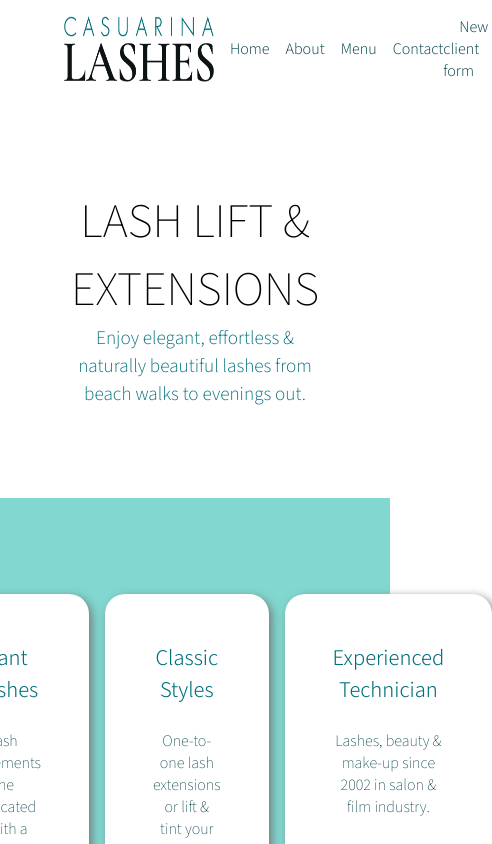
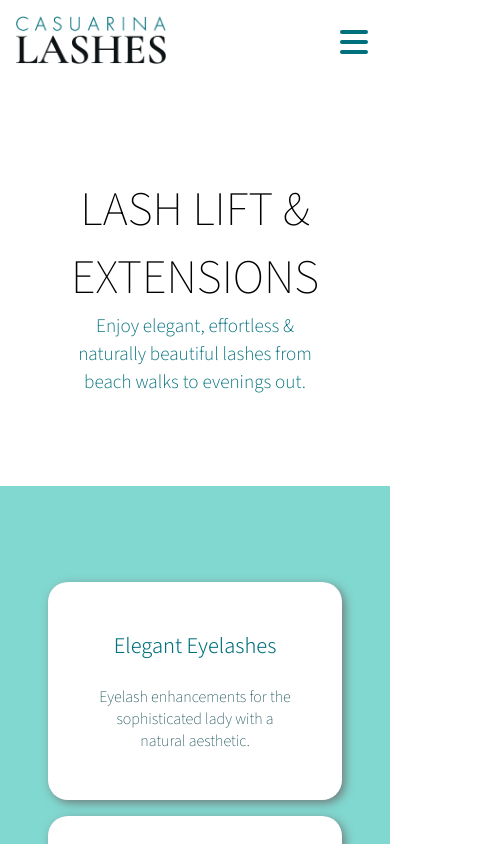
Before and after one commit to joCodes01/casuarinalashes, a React (Vite) app: page / in a window 390 px wide. Shown: the top 844 px of the page, 492 px wide, since content can reach past the window. Built offline with nearby package versions, Linux system fonts and the light colour scheme.

Commit message:
add mobile nav menu

```diff
--- a/src/Styles.css
+++ b/src/Styles.css
@@ -7,7 +7,7 @@
 }
 
 /* * {
-    border: 1px solid red;
+    border: 1px solid pink;
 }  */
 
 
@@ -32,7 +32,8 @@
     --cl-h2-section-heading: 2.5rem;
 
 
-    --cl-font-family-1: "SourceSans3";
+
+    --cl-font-family-1: "SourceSans3", "Segoe UI", Roboto, "Helvetica Neue", "Nimbus Sans", Arial, sans-serif;;
 
 }
 @font-face {
@@ -53,6 +54,9 @@ format("truetype");
     flex-direction: column;
     min-height: 100vh;
 }
+button {
+  all: unset;
+}
 main {
     flex: 1;
 }
@@ -62,7 +66,7 @@ body {
 a {
     text-decoration: none;
 }
-button{
+.button-style{
     height: 2.5rem;
     border: none;
     background-color: var(--cl-accent);
@@ -72,12 +76,16 @@ button{
     font-weight: 200;
     border-radius: 5px;
 }
+label {
+    font-family: var(--cl-font-family-1);
+    font-size: 1.2rem;
+    font-weight: 200;
+    color: var(--cl-accent);
+    margin-bottom: .3rem;;
+}
 
 section {
     padding: var(--cl-main-padding);
-}
-.nav-primary {
-    display: flex;
 }
 .logo-container {
     display: flex;
@@ -100,6 +108,28 @@ section {
     margin-left: 1rem;
     color: var(--cl-accent);
     font-weight: 300;
+}
+.navbaritems-mobile {
+    list-style-type: none;
+    color: var(--cl-darkest);
+    font-weight: 300;
+    text-align: center;
+    position: fixed;
+    top: 92px;
+    width: 100%;
+    background-color: var(--cl-lightest);
+    border-bottom: 1px solid var(--cl-accent)
+}
+.navbaritems-mobile li {
+    padding: .7rem;
+    /* border: 1px solid black; */
+}
+.navbar-mobile {
+    display: none;
+}
+.hamburger-btn {
+    color: var(--cl-mid);
+    background-color: var(--cl-lightest);
 }
 .footer {
     background-color: var(--cl-light);
@@ -521,19 +551,34 @@ section {
   .contact-form {
     height: 100%;
   }
-
-/* @media screen and (max-width: 642px ) {
-    h2 {
-    }
-
-} */
  .contact-form-inputs> Div> input {
     height: 2rem;
  }
  .contact-form-inputs> Div>textarea {
-    height: 12rem;
+    height: 10rem;
  }
  .contact-form-inputs>button {
     margin-top: auto;
+ }
+@media screen and (max-width: 764px ) {
+    .info-card-grid-container {
+        grid-template-columns: 1fr;
+    }
+    .navbar {
+        display: none;
+    }
+    .mobile-bar {
+        display: flex;
+        flex-direction: row;
+        justify-content: space-between;
+        padding: 1rem;
+        align-items: center;
+    }
+    .navbar-mobile {
+        display: flex;
+        flex-direction: column;
+        position: relative;
 
- }
+    }
+
+}
--- a/src/components/Navbar.jsx
+++ b/src/components/Navbar.jsx
@@ -1,17 +1,62 @@
 import React from 'react'
 import { NavLink } from 'react-router-dom'
 import logo from '/src/assets/images/CasuarinaLashesLogo.png'
+import { FontAwesomeIcon } from '@fortawesome/react-fontawesome'
+import { faBars } from '@fortawesome/free-solid-svg-icons/faBars'
+import { useState } from 'react'
+
 
 
 
 export function Navbar() {
-    return(
-        <div className='navbar'>
+
+const [mobileNav, setMobileNav] = useState(false);
+
+
+function toggleMobileNav() {
+    setMobileNav(prev => !prev);
+    console.log(mobileNav);
+
+}
+    return(<>
+        <nav className='navbar'>
             <div className="logo-container">
                 <img src={logo} alt="business logo" width="150px"/>
             </div>
-            <nav className="nav-primary">
-                <ul className='navbaritems'>
+
+            <ul className='navbaritems'>
+                <li>
+                    <NavLink to='/'>Home</NavLink>
+                </li>
+                <li>
+                    <NavLink to='/about'>About</NavLink>
+                </li>
+                <li>
+                    <NavLink to='/menu'>Menu</NavLink>
+                </li>
+                <li>
+                    <NavLink to='/contact'>Contact</NavLink>
+                </li>
+                <li>
+                    <NavLink to='/newclientform'>New client form</NavLink>
+                </li>
+            </ul>
+
+        </nav>
+
+        <nav className="navbar-mobile">
+             <div className="mobile-bar">
+                 <div className="logo-container-mobile">
+                    <img src={logo} alt="business logo" width="150px"/>
+                </div>
+
+                <button aria-label="open nav menu" onClick={toggleMobileNav}>
+                    <FontAwesomeIcon className="hamburger-btn" size="2x" icon={faBars} />
+                </button>
+             </div>
+
+            {mobileNav && (
+                <ul className='navbaritems-mobile'>
                     <li>
                         <NavLink to='/'>Home</NavLink>
                     </li>
@@ -28,8 +73,10 @@ export function Navbar() {
                         <NavLink to='/newclientform'>New client form</NavLink>
                     </li>
                 </ul>
-            </nav>
-        </div>
+
+            )}
+        </nav>
+        </>
     )
 }
 
--- a/src/pages/Contact.jsx
+++ b/src/pages/Contact.jsx
@@ -45,7 +45,7 @@ export function Contact() {
                                     <label for="contact-message">Message</label>
                                     <textarea></textarea>
                                 </div>
-                                <button type="submit">Send</button>
+                                <button className="button-style" type="submit">Send</button>
                             </div>
                         </form>
                     </div>
--- a/vite.config.js
+++ b/vite.config.js
@@ -5,4 +5,7 @@ import react from '@vitejs/plugin-react'
 export default defineConfig({
   plugins: [react()],
   base: '/casuarinalashes/',
+  server: {
+    host: true,
+  }
 })
```
Also changed, not shown: package.json (+19 -14 lines), 1 other file (tests, documents, lock files or other folders).
